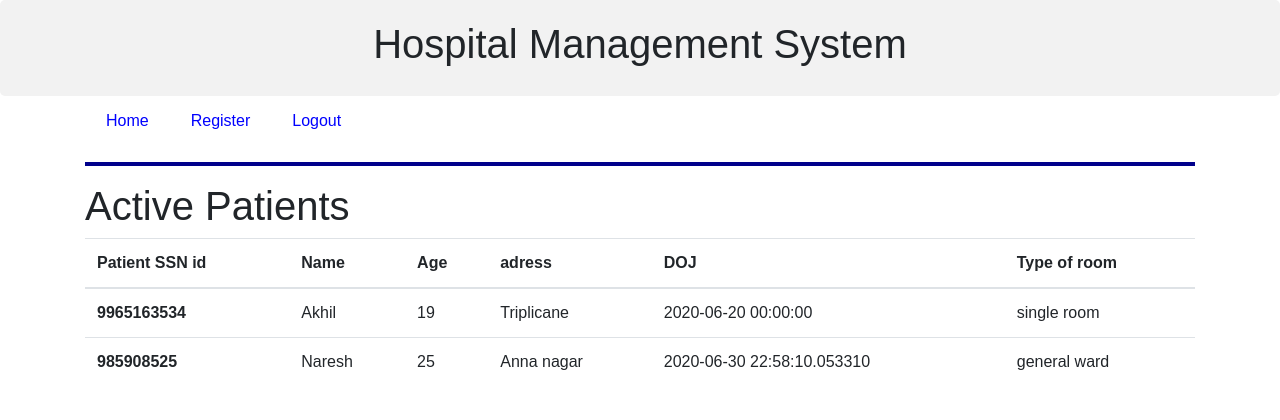
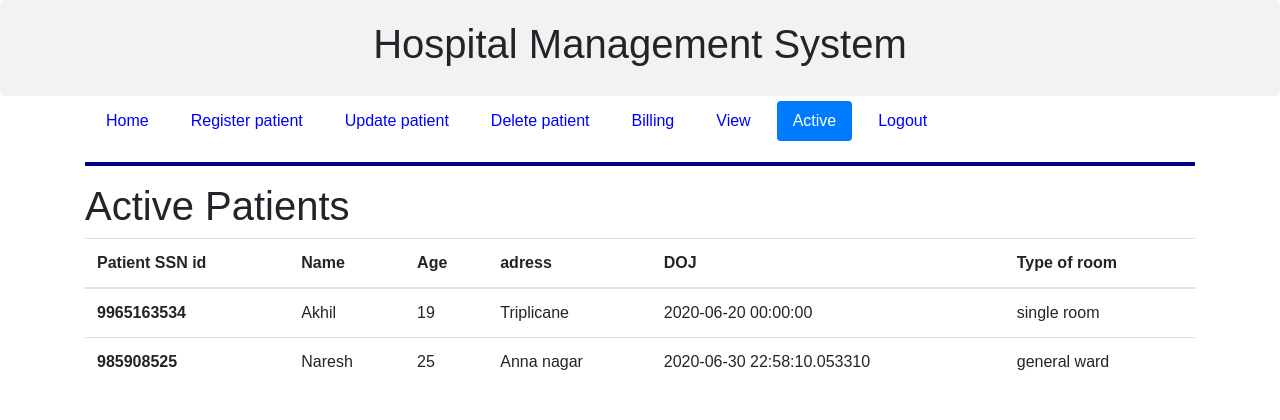
Before and after one commit to gourabk121/case_study, a Flask app: page /active in a window 1280 px wide. Shown: the top 420 px of the page. Run offline with Flask 2, Linux system fonts and the light colour scheme; a user stored in the database is signed in; data comes from the database, SQL or seed files in the repository; some libraries are stand-ins or nearby versions.

Commit message:
Update nav.html

```diff
--- a/application/templates/includes/nav.html
+++ b/application/templates/includes/nav.html
@@ -2,19 +2,27 @@
         <nav>
             <ul class="nav nav-pills">
                 <li class="nav-item"><a href="{{ url_for('index') }}" class="nav-link {% if index %}active{% endif %}">Home</a></li>
-                {% if not session['username'] %}
-                <li class="nav-item"><a href="#" class="nav-link {% if register %}active{% endif %}">Register</a></li>
+
+                {% if current_user.designation == "Desk_exective" %}
+                <li class="nav-item"><a href="{{ url_for('register') }}" class="nav-link {% if register %}active{% endif %}">Register patient</a></li>
+                <li class="nav-item"><a href="{{ url_for('update') }}" class="nav-link {% if update %}active{% endif %}">Update patient</a></li>
+                <li class="nav-item"><a href="{{ url_for('delete') }}" class="nav-link {% if delete %}active{% endif %}">Delete patient</a></li>
+                <li class="nav-item"><a href="{{ url_for('billing') }}" class="nav-link {% if billing %}active{% endif %}">Billing</a></li>
+                <li class="nav-item"><a href="{{ url_for('viewing') }}" class="nav-link {% if viewing %}active{% endif %}">View</a></li>
+                <li class="nav-item"><a href="{{ url_for('active') }}" class="nav-link {% if active %}active{% endif %}">Active</a></li>
+
                 {% endif %}
-
+                {% if current_user.designation == "pharmacist" %}
+                <li class="nav-item"><a href="{{ url_for('pharamcy')}}" class="nav-link {% if pharamcy or medicine %}active{% endif %}">Pharmacy</a></li>
+                {% endif %}
+                {% if current_user.designation == "diagnostic" %}
+                <li class="nav-item"><a href="{{ url_for('retrieve') }}" class="nav-link {% if retrieve %}active{% endif %} ">Diagnosis</a></li>
+                {% endif %}
                 {% if current_user.is_authenticated %}
-                <li class="nav-item"><a href="{{ url_for('logout') }}" class="nav-link {% if login %}active{% endif %} ">Logout</a></li>
+                <li class="nav-item"><a href="{{ url_for('logout') }}" class="nav-link {% if logout %}active{% endif %} ">Logout</a></li>
                 {% else %}
-                <li class="nav-item"><a href="{{ url_for('login') }}" class="nav-link ">Login</a></li>
+                <li class="nav-item"><a href="{{ url_for('login') }}" class="nav-link {% if login %}active{% endif %}">Login</a></li>
                 {% endif %}
-
-
-
-
             </ul>
         </nav>
         <hr style="clear:both">
```
